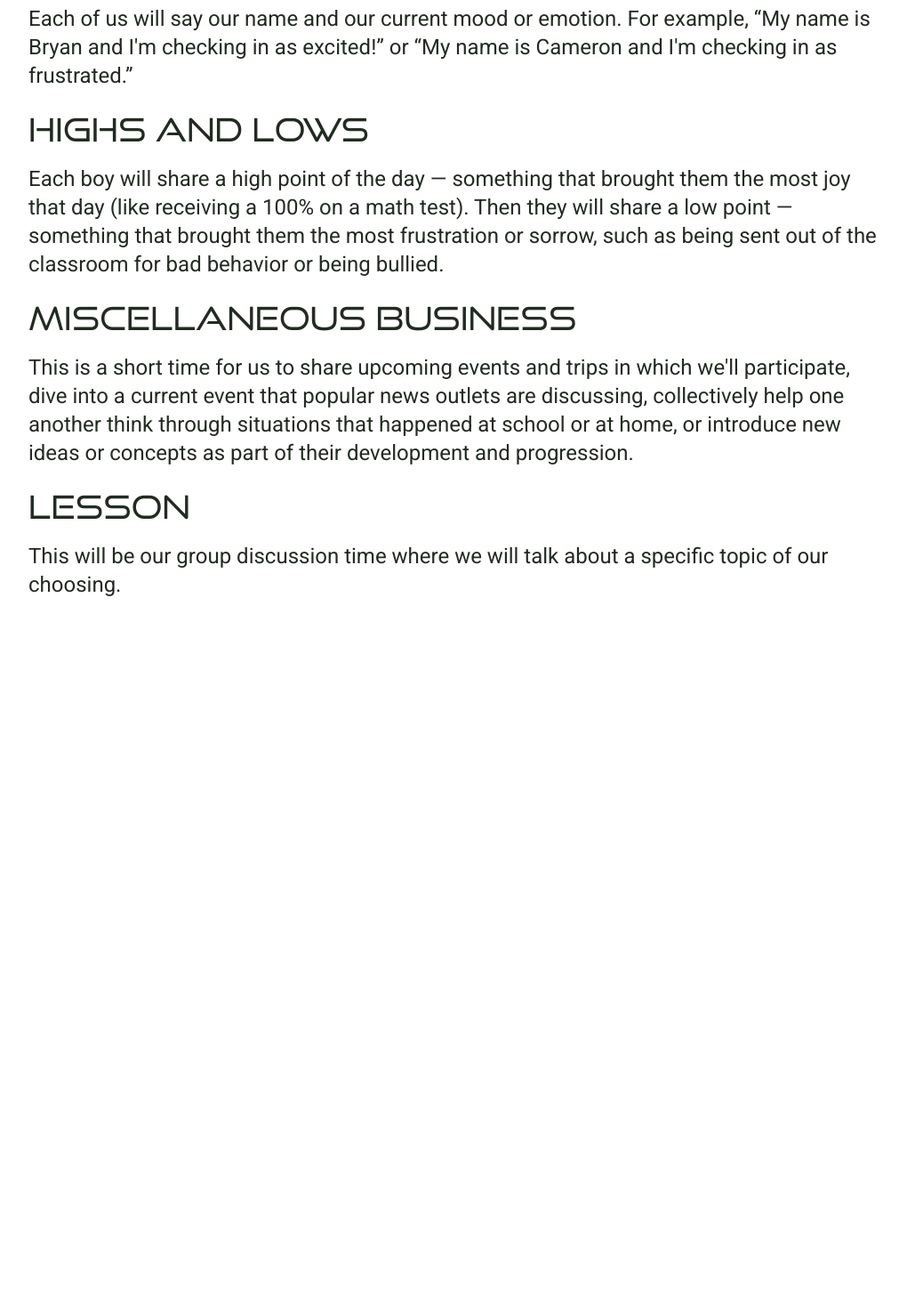
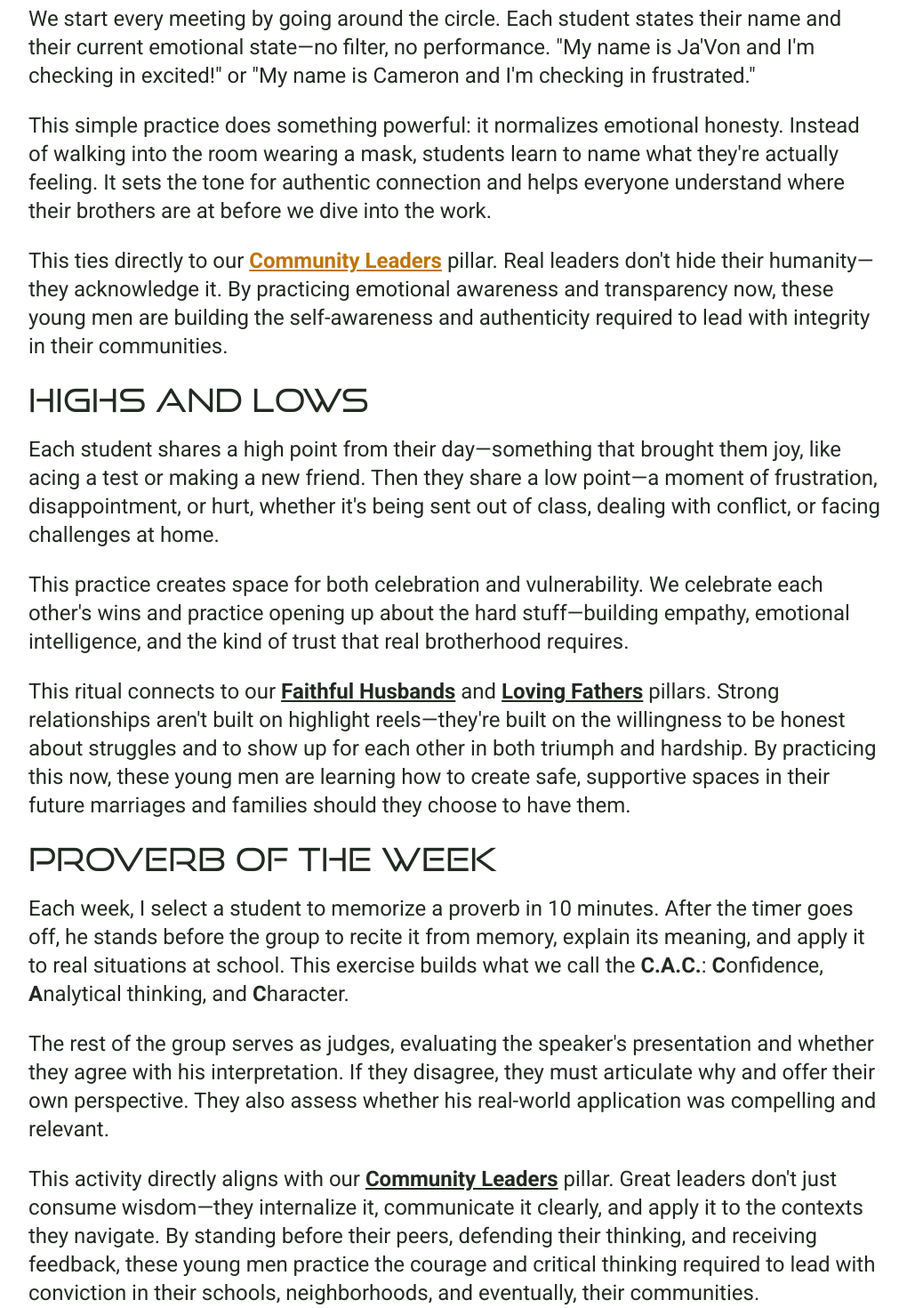
Before and after one commit to drethedevjs/boss-boys, a React (Vite) app: page /rhythm in a window 1280 px wide. Shown: the part 380-1850 px from the top of the page at 89% size, without its empty margins (128-1148 px from the left). Before the commit the page ends 1117 px from the top, so only its background shows below. Built offline with nearby package versions, Linux system fonts and the light colour scheme.

Commit message:
Spruced up weekly rhythm page. Added more context and connection to core pillars.

```diff
--- a/src/assets/css/main.css
+++ b/src/assets/css/main.css
@@ -117,3 +117,7 @@ h3 {
 .boss-container p {
   @apply mb-6 lg:text-2xl;
 }
+
+p a {
+  @apply underline hover:text-boss-gold transition-colors;
+}
--- a/src/pages/WeeklyRhythm.tsx
+++ b/src/pages/WeeklyRhythm.tsx
@@ -1,3 +1,5 @@
+import { NavLink } from "react-router";
+
 export const WeeklyRhythm = () => {
   return (
     <div className="boss-container">
@@ -10,39 +12,134 @@ export const WeeklyRhythm = () => {
         <section>
           <h2>Check Ins</h2>
           <p>
-            Each of us will say our name and our current mood or emotion. For
-            example, “My name is Bryan and I'm checking in as excited!” or “My
-            name is Cameron and I'm checking in as frustrated.”
+            We start every meeting by going around the circle. Each student
+            states their name and their current emotional state—no filter, no
+            performance. "My name is Ja'Von and I'm checking in excited!" or "My
+            name is Cameron and I'm checking in frustrated."
+          </p>
+          <p>
+            This simple practice does something powerful: it normalizes
+            emotional honesty. Instead of walking into the room wearing a mask,
+            students learn to name what they're actually feeling. It sets the
+            tone for authentic connection and helps everyone understand where
+            their brothers are at before we dive into the work.
+          </p>
+          <p>
+            This ties directly to our{" "}
+            <NavLink
+              to="/pillars/community-leaders"
+              className="text-boss-gold hover:underline"
+            >
+              <b>Community Leaders</b>
+            </NavLink>{" "}
+            pillar. Real leaders don't hide their humanity—they acknowledge it.
+            By practicing emotional awareness and transparency now, these young
+            men are building the self-awareness and authenticity required to
+            lead with integrity in their communities.
           </p>
         </section>
 
         <section>
           <h2>Highs and Lows</h2>
           <p>
-            Each boy will share a high point of the day — something that brought
-            them the most joy that day (like receiving a 100% on a math test).
-            Then they will share a low point — something that brought them the
-            most frustration or sorrow, such as being sent out of the classroom
-            for bad behavior or being bullied.
+            Each student shares a high point from their day—something that
+            brought them joy, like acing a test or making a new friend. Then
+            they share a low point—a moment of frustration, disappointment, or
+            hurt, whether it's being sent out of class, dealing with conflict,
+            or facing challenges at home.
+          </p>
+          <p>
+            This practice creates space for both celebration and vulnerability.
+            We celebrate each other's wins and practice opening up about the
+            hard stuff—building empathy, emotional intelligence, and the kind of
+            trust that real brotherhood requires.
+          </p>
+          <p>
+            This ritual connects to our{" "}
+            <b>
+              <NavLink to="/pillar/community-leaders">
+                Faithful Husbands
+              </NavLink>
+            </b>{" "}
+            and{" "}
+            <b>
+              <NavLink to="/pillar/loving-fathers">Loving Fathers</NavLink>
+            </b>{" "}
+            pillars. Strong relationships aren't built on highlight
+            reels—they're built on the willingness to be honest about struggles
+            and to show up for each other in both triumph and hardship. By
+            practicing this now, these young men are learning how to create
+            safe, supportive spaces in their future marriages and families
+            should they choose to have them.
+          </p>
+        </section>
+
+        <section>
+          <h2>Proverb of the Week</h2>
+          <p>
+            Each week, I select a student to memorize a proverb in 10 minutes.
+            After the timer goes off, he stands before the group to recite it
+            from memory, explain its meaning, and apply it to real situations at
+            school. This exercise builds what we call the <b>C.A.C.</b>:{" "}
+            <b>C</b>onfidence, <b>A</b>nalytical thinking, and <b>C</b>haracter.
+          </p>
+          <p>
+            The rest of the group serves as judges, evaluating the speaker's
+            presentation and whether they agree with his interpretation. If they
+            disagree, they must articulate why and offer their own perspective.
+            They also assess whether his real-world application was compelling
+            and relevant.
+          </p>
+          <p>
+            This activity directly aligns with our{" "}
+            <b>
+              <NavLink to="/pillar/community-leaders">
+                Community Leaders
+              </NavLink>
+            </b>{" "}
+            pillar. Great leaders don't just consume wisdom—they internalize it,
+            communicate it clearly, and apply it to the contexts they navigate.
+            By standing before their peers, defending their thinking, and
+            receiving feedback, these young men practice the courage and
+            critical thinking required to lead with conviction in their schools,
+            neighborhoods, and eventually, their communities.
           </p>
         </section>
 
         <section>
           <h2>Miscellaneous Business</h2>
           <p>
-            This is a short time for us to share upcoming events and trips in
-            which we'll participate, dive into a current event that popular news
-            outlets are discussing, collectively help one another think through
-            situations that happened at school or at home, or introduce new
-            ideas or concepts as part of their development and progression.
+            This is our flexible time to handle what needs attention—whether
+            that's previewing upcoming events and field trips, unpacking a
+            current event making headlines, working through real situations the
+            boys are facing at school or home, or introducing new ideas and
+            concepts that push their thinking forward. It's where we stay
+            connected to what's happening in their world and in the world around
+            them.
           </p>
         </section>
 
         <section>
           <h2>Lesson</h2>
           <p>
-            This will be our group discussion time where we will talk about a
-            specific topic of our choosing.
+            This is our deep-dive discussion time. We tackle a specific
+            topic—sometimes planned, sometimes driven by what the group needs in
+            the moment. It's where we explore ideas, challenge assumptions, and
+            build the critical thinking skills that turn boys into young men who
+            can navigate complexity with wisdom.
+          </p>
+        </section>
+
+        <section>
+          <h2>Other Happenings</h2>
+          <h3>20min Talks</h3>
+          <p>
+            We invite Black men from the community to come share their
+            stories—whether it's the journey they've walked, the career they've
+            built, or the lessons they've learned along the way. These 20-minute
+            talks give our students direct access to real examples of success,
+            resilience, and purpose. It's one thing to hear about what's
+            possible; it's another to meet someone who's living it.
           </p>
         </section>
       </article>
```
